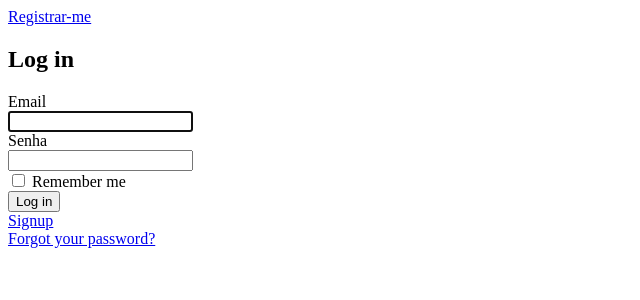
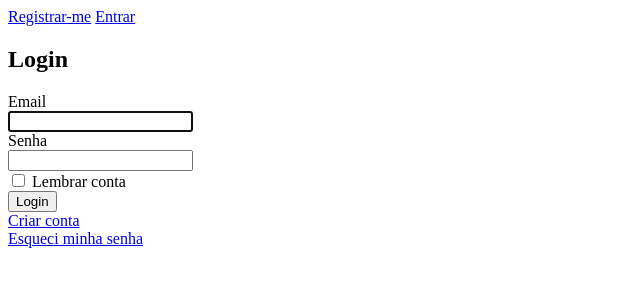
Before and after one commit to LigiaDOliveira/paynow, a Rails app: the page made by app/views/devise/sessions/new.html.erb in a window 1280 px wide. Shown: the top 300 px of the page, without its empty margins (0-640 px from the left). Run offline with Rails 7, Linux system fonts and the light colour scheme.

Commit message:
Adminstradores Paynow podem fazer login

```diff
--- a/app/views/devise/sessions/new.html.erb
+++ b/app/views/devise/sessions/new.html.erb
@@ -1,4 +1,4 @@
-<h2>Log in</h2>
+<h2>Login</h2>
 
 <%= form_for(resource, as: resource_name, url: session_path(resource_name)) do |f| %>
   <div class="field">
@@ -19,7 +19,7 @@
   <% end %>
 
   <div class="actions">
-    <%= f.submit "Log in" %>
+    <%= f.submit "Login" %>
   </div>
 <% end %>
 
--- a/app/views/devise/shared/_links.html.erb
+++ b/app/views/devise/shared/_links.html.erb
@@ -7,7 +7,7 @@
 <% end %>
 
 <%- if devise_mapping.recoverable? && controller_name != 'passwords' && controller_name != 'registrations' %>
-  <%= link_to "Forgot your password?", new_password_path(resource_name) %><br />
+  <%= link_to t('.forgot_password'), new_password_path(resource_name) %><br />
 <% end %>
 
 <%- if devise_mapping.confirmable? && controller_name != 'confirmations' %>
--- a/app/views/layouts/application.html.erb
+++ b/app/views/layouts/application.html.erb
@@ -17,6 +17,7 @@
         <%= link_to 'Sair', destroy_admin_paynow_session_path %>
       <% else %>
         <%= link_to 'Registrar-me', new_admin_paynow_registration_path %>
+        <%= link_to 'Entrar', new_admin_paynow_session_path %>
       <% end %>
     </nav>
     <div><%= notice if notice %></div>
--- a/config/locales/admin_paynow.pt-BR.yml
+++ b/config/locales/admin_paynow.pt-BR.yml
@@ -9,6 +9,7 @@ pt-BR:
       admin_paynow:
         password: Senha
         password_confirmation: Confirmação de senha
+        remember_me: 'Lembrar conta'
     errors:
       models:
         admin_paynow:
@@ -26,6 +27,7 @@ pt-BR:
         submit: Criar conta
         minimum_characters: 'No mínimo %{minimum_password_length} caracteres'
     shared:
-      _links:
-        login: Login
-        signup: Criar conta
+      links:
+        login: 'Login'
+        signup: 'Criar conta'
+        forgot_password: 'Esqueci minha senha'
```
Also changed, not shown: spec/rails_helper.rb (+1 -0 lines), spec/system/admin_paynow_account_management_spec.rb (added, +118 -0 lines), spec/system/visitor_creates_admin_paynow_account_spec.rb (deleted, +0 -72 lines).
